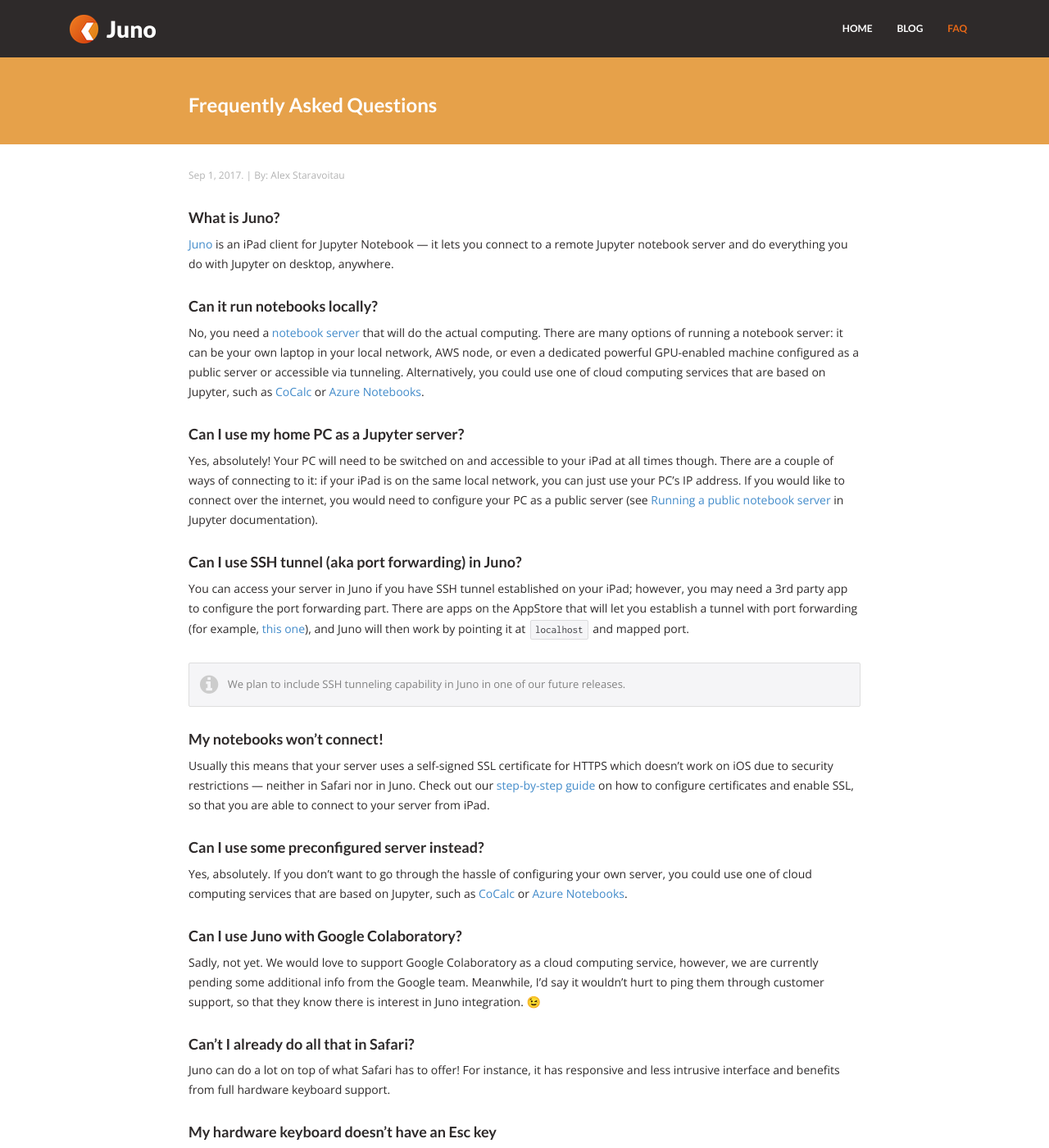
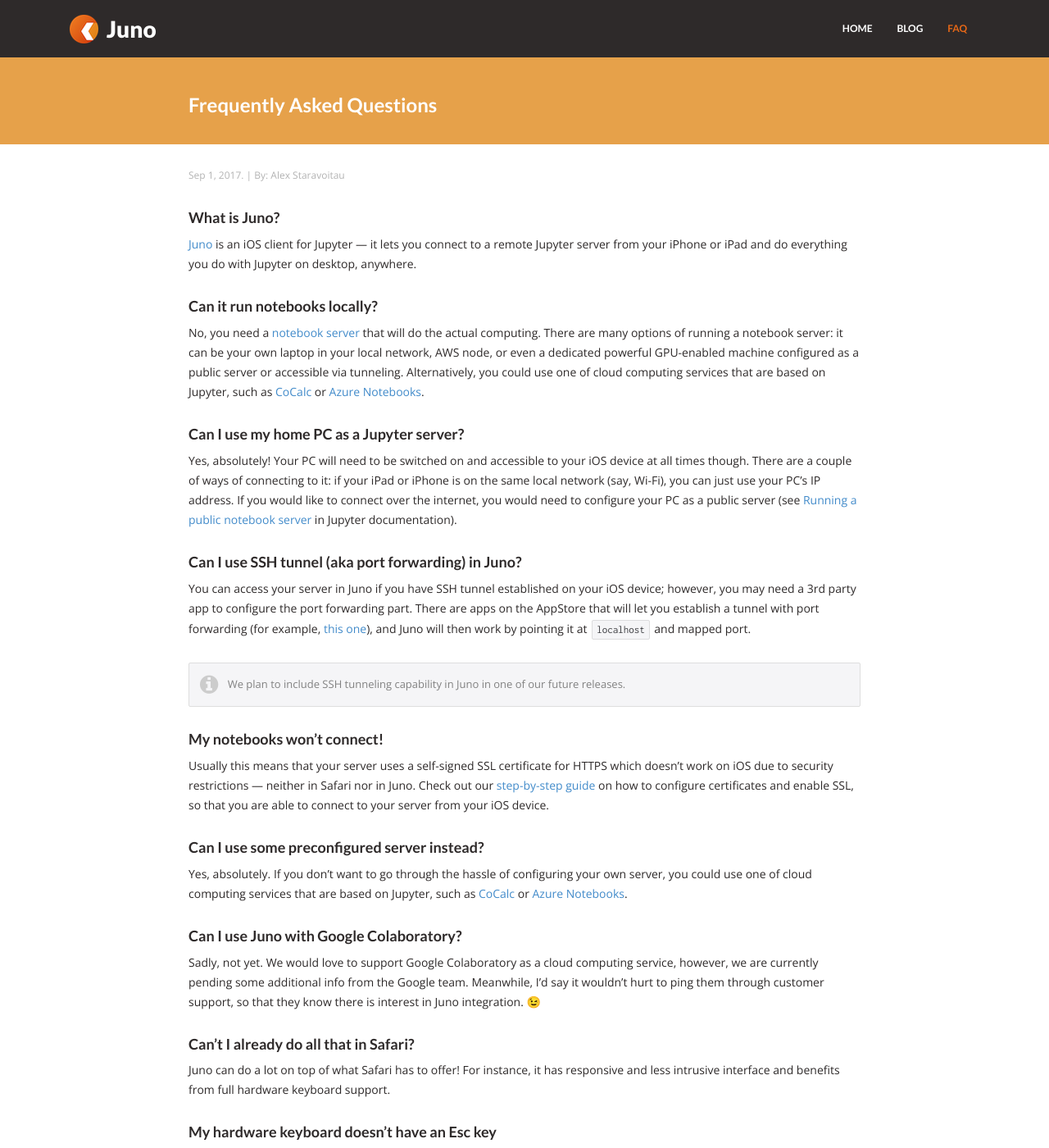
Before and after one commit to test-juno-sh/juno-website-test, a Jekyll site: the page built from _posts/2017-09-01-faq.markdown, in a window 1280 px wide and 1400 px high. Shown: the whole window at 82% size. Built offline with Jekyll 4.4.1, drawn with Linux system fonts in a browser that asks for light colours; nearby versions of some CDN libraries; some of the changed text lies outside the part shown.

Commit message:
Add references to iPhone too

```diff
--- a/_includes/nav.html
+++ b/_includes/nav.html
@@ -9,7 +9,7 @@
                 <span class="icon-bar"></span>
             </button>
             <a href="{{ "/"    | prepend: site.baseurl }}" class="navbar-main-link">
-                <img alt="IPython Jupyter Notebook client for iOS iPad" src="{{ "/assets/img/logo.png" | prepend: site.baseurl }}" class="img-header">
+                <img alt="iOS IPython Jupyter Notebook client for iPad and iPhone" src="{{ "/assets/img/logo.png" | prepend: site.baseurl }}" class="img-header">
                 <span class="navbar-brand">{{ site.title }}</span>
             </a>
         </div>
--- a/_posts/2017-09-01-faq.markdown
+++ b/_posts/2017-09-01-faq.markdown
@@ -1,7 +1,7 @@
 ---
 layout: post
 title: "Frequently Asked Questions"
-description: "Frequently asked questions about Juno, a Jupyter Notebook client for iPad."
+description: "Frequently asked questions about Juno, an iOS Jupyter Notebook client for iPad and iPhone."
 image: ""
 lang: "en_GB"
 date: 2017-09-01 11:00:00
@@ -9,23 +9,23 @@
 no-blog: true
 ---
 #### What is Juno?
-[Juno](https://itunes.apple.com/app/juno-jupyter-notebook-client/id1315744137){:target="_blank"} is an iPad client for Jupyter Notebook — it lets you connect to a remote Jupyter notebook server and do everything you do with Jupyter on desktop, anywhere.
+[Juno](https://itunes.apple.com/app/juno-jupyter-notebook-client/id1315744137){:target="_blank"} is an iOS client for Jupyter — it lets you connect to a remote Jupyter server from your iPhone or iPad and do everything you do with Jupyter on desktop, anywhere.
 
 #### Can it run notebooks locally?
 No, you need a [notebook server](http://jupyter-notebook.readthedocs.io/en/latest/public_server.html){:target="_blank"} that will do the actual computing. There are many options of running a notebook server: it can be your own laptop in your local network, AWS node, or even a dedicated powerful GPU-enabled machine configured as a public server or accessible via tunneling. Alternatively, you could use one of cloud computing services that are based on Jupyter, such as [CoCalc](http://cocalc.com){:target="_blank"} or [Azure Notebooks](https://notebooks.azure.com){:target="_blank"}.
 
 #### Can I use my home PC as a Jupyter server?
-Yes, absolutely! Your PC will need to be switched on and accessible to your iPad at all times though. There are a couple of ways of connecting to it: if your iPad is on the same local network, you can just use your PC's IP address. If you would like to connect over the internet, you would need to configure your PC as a public server (see [Running a public notebook server](http://jupyter-notebook.readthedocs.io/en/stable/public_server.html#running-a-public-notebook-server){:target="_blank"} in Jupyter documentation).
+Yes, absolutely! Your PC will need to be switched on and accessible to your iOS device at all times though. There are a couple of ways of connecting to it: if your iPad or iPhone is on the same local network (say, Wi-Fi), you can just use your PC's IP address. If you would like to connect over the internet, you would need to configure your PC as a public server (see [Running a public notebook server](http://jupyter-notebook.readthedocs.io/en/stable/public_server.html#running-a-public-notebook-server){:target="_blank"} in Jupyter documentation).
 
 #### Can I use SSH tunnel (aka port forwarding) in Juno?
-You can access your server in Juno if you have SSH tunnel established on your iPad; however, you may need a 3rd party app to configure the port forwarding part. There are apps on the AppStore that will let you establish a tunnel with port forwarding (for example, [this one](https://itunes.apple.com/app/ssh-tunnel/id1260223542?mt=8){:target="_blank"}), and Juno will then work by pointing it at `localhost` and mapped port.
+You can access your server in Juno if you have SSH tunnel established on your iOS device; however, you may need a 3rd party app to configure the port forwarding part. There are apps on the AppStore that will let you establish a tunnel with port forwarding (for example, [this one](https://itunes.apple.com/app/ssh-tunnel/id1260223542?mt=8){:target="_blank"}), and Juno will then work by pointing it at `localhost` and mapped port.
 
 {:refdef: .notice}
 <i class="fa fa-info-circle fa-2x" aria-hidden="true" style="color: #CCCCCC; vertical-align: middle;"></i><span style="display:inline-block; width: 8px;"></span> <span>We plan to include SSH tunneling capability in Juno in one of our future releases.</span>
 {: refdef}
 
 #### My notebooks won't connect!
-Usually this means that your server uses a self-signed SSL certificate for HTTPS which doesn't work on iOS due to security restrictions — neither in Safari nor in Juno. Check out our [step-by-step guide](/ssl-self-signed-cert){:target="_blank"} on how to configure certificates and enable SSL, so that you are able to connect to your server from iPad.
+Usually this means that your server uses a self-signed SSL certificate for HTTPS which doesn't work on iOS due to security restrictions — neither in Safari nor in Juno. Check out our [step-by-step guide](/ssl-self-signed-cert){:target="_blank"} on how to configure certificates and enable SSL, so that you are able to connect to your server from your iOS device.
 
 #### Can I use some preconfigured server instead?
 Yes, absolutely. If you don't want to go through the hassle of configuring your own server, you could use one of cloud computing services that are based on Jupyter, such as [CoCalc](http://cocalc.com){:target="_blank"} or [Azure Notebooks](https://notebooks.azure.com){:target="_blank"}.
@@ -46,11 +46,7 @@
 Editing of text files is switched off for now, but we are looking into ways of either allowing it the way Jupyter normally does, or at least letting you open copies of those files in other apps. Sorry for inconvenience meanwhile.
 
 #### Does Juno support JupyterLab?
-Juno doesn't support any JupyterLab specific features yet; however, all JupyterLab servers also include “classic" Jupyter Notebook as a fallback option, which Juno works perfectly with. You can access it by appending `/tree` to your JupyterLab server URL.
-
-{:refdef: .notice}
-<i class="fa fa-info-circle fa-2x" aria-hidden="true" style="color: #CCCCCC; vertical-align: middle;"></i><span style="display:inline-block; width: 8px;"></span> <span>As of version 1.2, Juno should be able to detect JupyterLab servers and automatically redirect you to `/tree`.</span>
-{: refdef}
+Juno doesn't support any JupyterLab specific features yet; however, all JupyterLab servers also include “classic" Jupyter Notebook as a fallback option, which Juno works perfectly with. JupyterLab servers should be detected automatically in Juno, redirecting to this "classic" interface — if your server keeps loading JupyterLab, try appending `/tree` to your JupyterLab server URL.
 
 #### We use Jupyter products in our organization
 If your workflow involves Jupyter notebooks and:
```
